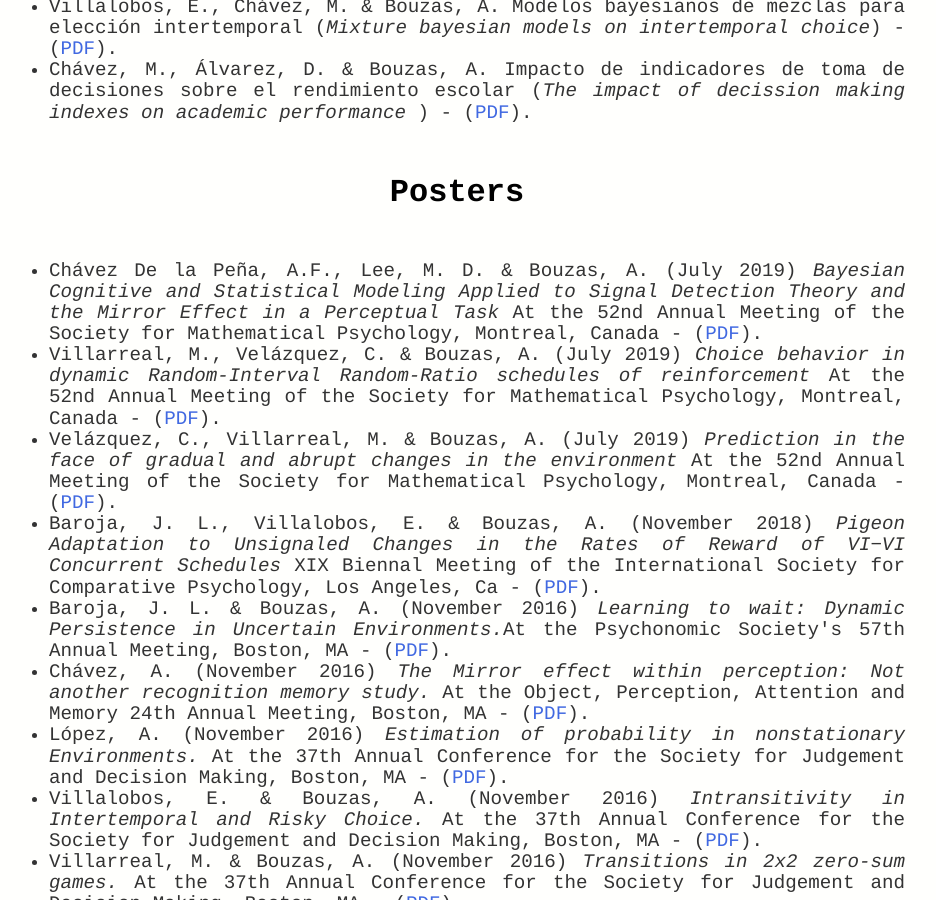
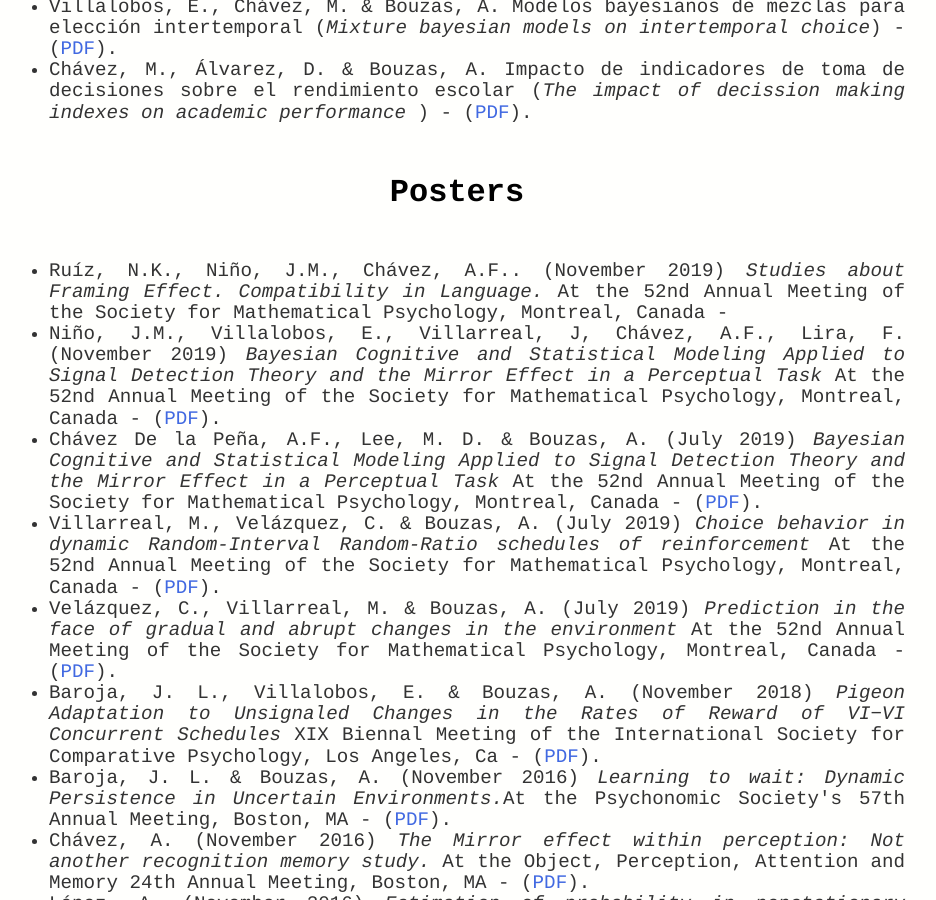
Before and after one commit to BouzasLab25/bouzaslab25.github.io, a Jekyll site: the page built from publications/index.html, in a window 1280 px wide and 900 px high, scrolled down 2916 px. Shown: the whole window, without its empty margins (183-1119 px from the left). Built offline with Jekyll 4.4.1, drawn with Linux system fonts in a browser that asks for light colours.

Commit message:
Update index.html

```diff
--- a/publications/index.html
+++ b/publications/index.html
@@ -78,6 +78,10 @@ title: Lab25 Publications
 <a id="Posters"></a>
 		<h3>Posters</h3>
 	<ul  style="text-align:justify">
+	<li class='ho' >Ruíz, N.K., Niño, J.M., Chávez, A.F.. (November 2019) <i> Studies about Framing Effect. Compatibility in Language.  </i> At the 52nd Annual Meeting of the Society for Mathematical Psychology, Montreal, Canada -</li>
+
+	<li class='ho' >Niño, J.M., Villalobos, E., Villarreal, J, Chávez, A.F., Lira, F. (November 2019) <i> Bayesian Cognitive and Statistical Modeling Applied to Signal Detection Theory and the Mirror Effect in a Perceptual Task </i> At the 52nd Annual Meeting of the Society for Mathematical Psychology, Montreal, Canada - (<a class='link' href="/documents/Poster_Adriana_MathPsych2019.pdf" target="_blank">PDF</a>). </li>
+
 	<li class='ho' >Chávez De la Peña, A.F., Lee, M. D. & Bouzas, A. (July 2019) <i> Bayesian Cognitive and Statistical Modeling Applied to Signal Detection Theory and the Mirror Effect in a Perceptual Task </i> At the 52nd Annual Meeting of the Society for Mathematical Psychology, Montreal, Canada - (<a class='link' href="/documents/Poster_Adriana_MathPsych2019.pdf" target="_blank">PDF</a>). </li>
 
 	<li class='ho' >Villarreal, M., Velázquez, C. & Bouzas, A. (July 2019) <i> Choice behavior in dynamic Random-Interval Random-Ratio schedules of reinforcement </i> At the 52nd Annual Meeting of the Society for Mathematical Psychology, Montreal, Canada - (<a class='link' href="/documents/Poster_ManuelCarlos_MathPsych2019.pdf" target="_blank">PDF</a>). </li>
```
